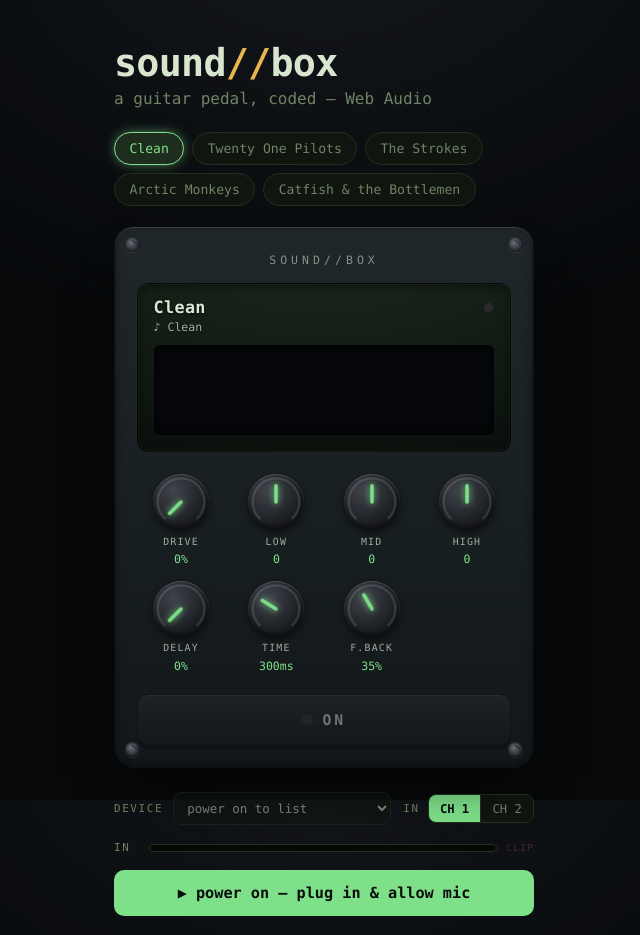
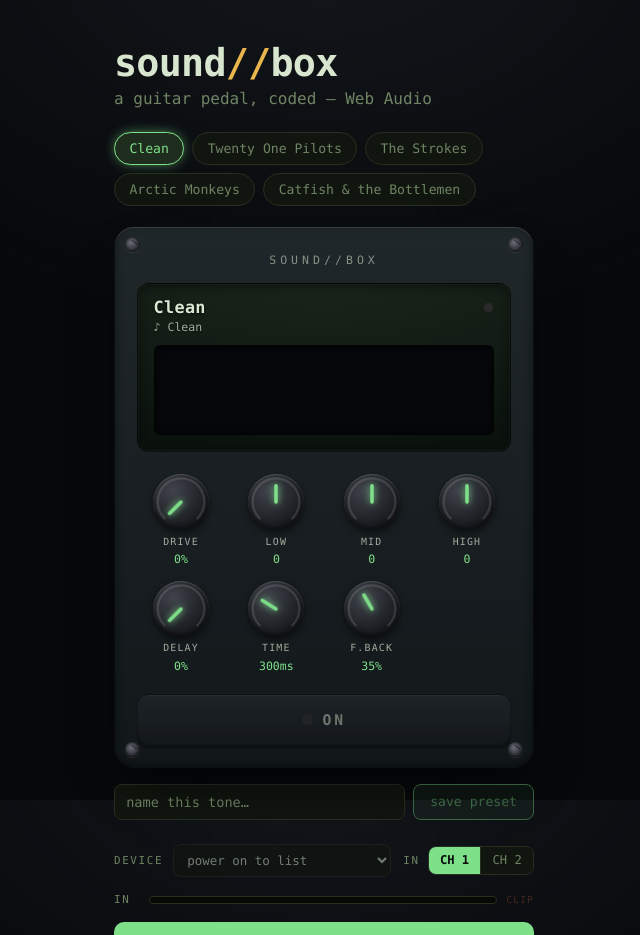
Before and after one commit to dlrztrk00/guitar-sound-effects, a React (Vite) app: page / in a window 1280 px wide. Shown: the top 935 px of the page, without its empty margins (316-956 px from the left). Built offline with nearby package versions, Linux system fonts and the light colour scheme.

Commit message:
Add save-your-own-preset (persists to localStorage)
- tweak the knobs, name the tone, hit save — it's stored in localStorage and
  appears under a ★ Saved artist section, keeping the skin you had
- select or delete saved presets; survives reloads

```diff
--- a/src/App.css
+++ b/src/App.css
@@ -93,6 +93,55 @@ header .sub {
   color: var(--accent);
   border-color: color-mix(in oklab, var(--accent) 55%, transparent);
   background: color-mix(in oklab, var(--accent) 10%, transparent);
+}
+
+/* ── save-your-tone row ──────────────────────────────────────── */
+.save-row {
+  display: flex;
+  gap: 0.5rem;
+  margin-top: 1rem;
+}
+.name-in {
+  flex: 1;
+  min-width: 0;
+  background: var(--ink-2);
+  color: var(--paper);
+  border: 1px solid var(--line);
+  border-radius: 8px;
+  padding: 0.55rem 0.7rem;
+  font-family: inherit;
+  font-size: 0.85rem;
+  outline: none;
+}
+.name-in::placeholder {
+  color: var(--muted);
+}
+.name-in:focus {
+  border-color: color-mix(in oklab, var(--green) 55%, var(--line));
+}
+.save-btn {
+  padding: 0.55rem 1rem;
+  border-radius: 8px;
+  border: 1px solid var(--green);
+  background: color-mix(in oklab, var(--green) 14%, transparent);
+  color: var(--green);
+  font-family: inherit;
+  font-size: 0.82rem;
+  cursor: pointer;
+  white-space: nowrap;
+}
+.save-btn:disabled {
+  opacity: 0.4;
+  cursor: not-allowed;
+}
+.del-btn {
+  padding: 0.55rem 0.75rem;
+  border-radius: 8px;
+  border: 1px solid #e0684c;
+  background: transparent;
+  color: #e0684c;
+  font-family: inherit;
+  cursor: pointer;
 }
 
 /* ── the pedal (a metal enclosure) ───────────────────────────── */
--- a/src/App.tsx
+++ b/src/App.tsx
@@ -3,7 +3,17 @@ import { PedalEngine } from "./audio/engine";
 import { Spectrum } from "./Spectrum";
 import { Meter } from "./Meter";
 import { Knob } from "./Knob";
-import { ARTISTS, DEFAULT_ARTIST, DEFAULT_SONG, type Tone } from "./presets";
+import {
+  ARTISTS,
+  DEFAULT_ARTIST,
+  DEFAULT_SONG,
+  SAVED_SKIN,
+  loadCustoms,
+  saveCustoms,
+  type Tone,
+  type Artist,
+  type Custom,
+} from "./presets";
 import { Mp3Encoder } from "@breezystack/lamejs";
 import "./App.css";
 
@@ -26,6 +36,8 @@ export default function App() {
   const [tone, setTone] = useState<Tone>(
     () => ARTISTS.find((a) => a.id === DEFAULT_ARTIST)!.songs[0].tone
   );
+  const [customs, setCustoms] = useState<Custom[]>(() => loadCustoms());
+  const [presetName, setPresetName] = useState("");
   const [input, setInput] = useState<0 | 1>(0);
   const [devices, setDevices] = useState<MediaDeviceInfo[]>([]);
   const [deviceId, setDeviceId] = useState("");
@@ -33,12 +45,24 @@ export default function App() {
   const [saving, setSaving] = useState(false);
   const [error, setError] = useState<string | null>(null);
 
-  const artist = ARTISTS.find((a) => a.id === artistId)!;
+  // built-in artists + a "Saved" section when the user has presets
+  const savedArtist: Artist = {
+    id: "saved",
+    name: "★ Saved",
+    skin: SAVED_SKIN,
+    songs: customs.map((c) => ({ id: c.id, name: c.name, tone: c.tone })),
+  };
+  const allArtists = customs.length ? [...ARTISTS, savedArtist] : ARTISTS;
+  const artist = allArtists.find((a) => a.id === artistId) ?? ARTISTS[0];
   const song = artist.songs.find((s) => s.id === songId) ?? artist.songs[0];
+  const activeCustom =
+    artistId === "saved" ? customs.find((c) => c.id === songId) : undefined;
+
+  const skin = activeCustom ? activeCustom.skin : artist.skin;
   const base = import.meta.env.BASE_URL;
-  const faceBg = artist.skin.image
-    ? `linear-gradient(180deg, rgba(0,0,0,.30), rgba(0,0,0,.62)), url("${base}${artist.skin.image}") center/cover, ${artist.skin.faceplate}`
-    : artist.skin.faceplate;
+  const faceBg = skin.image
+    ? `linear-gradient(180deg, rgba(0,0,0,.30), rgba(0,0,0,.62)), url("${base}${skin.image}") center/cover, ${skin.faceplate}`
+    : skin.faceplate;
 
   async function handleStart() {
     setError(null);
@@ -64,6 +88,15 @@ export default function App() {
   }
 
   function selectArtist(id: string) {
+    if (id === "saved") {
+      if (!customs.length) return;
+      const c = customs[0];
+      setArtistId("saved");
+      setSongId(c.id);
+      setTone(c.tone);
+      if (engineRef.current) applyTone(engineRef.current, c.tone);
+      return;
+    }
     const a = ARTISTS.find((x) => x.id === id)!;
     const s = a.songs[0];
     setArtistId(id);
@@ -73,7 +106,8 @@ export default function App() {
   }
 
   function selectSong(id: string) {
-    const s = artist.songs.find((x) => x.id === id)!;
+    const s = artist.songs.find((x) => x.id === id);
+    if (!s) return;
     setSongId(id);
     setTone(s.tone);
     if (engineRef.current) applyTone(engineRef.current, s.tone);
@@ -88,6 +122,34 @@ export default function App() {
     else if (k === "delayMix") e.setDelayMix(v);
     else if (k === "delayTime") e.setDelayTime(v);
     else if (k === "delayFb") e.setDelayFeedback(v);
+  }
+
+  function saveCurrent() {
+    const name = presetName.trim();
+    if (!name) return;
+    const id =
+      typeof crypto !== "undefined" && crypto.randomUUID
+        ? crypto.randomUUID()
+        : String(Date.now());
+    const c: Custom = { id, name, tone, skin };
+    const next = [...customs, c];
+    setCustoms(next);
+    saveCustoms(next);
+    setPresetName("");
+    setArtistId("saved");
+    setSongId(id);
+  }
+
+  function deleteCustom(id: string) {
+    const next = customs.filter((c) => c.id !== id);
+    setCustoms(next);
+    saveCustoms(next);
+    // fall back to Clean
+    setArtistId(DEFAULT_ARTIST);
+    setSongId(DEFAULT_SONG);
+    const clean = ARTISTS.find((a) => a.id === DEFAULT_ARTIST)!.songs[0];
+    setTone(clean.tone);
+    if (engineRef.current) applyTone(engineRef.current, clean.tone);
   }
 
   async function onDevice(id: string) {
@@ -156,6 +218,9 @@ export default function App() {
   }
 
   const on = running && !bypassed;
+  const faceName = activeCustom ? activeCustom.name : artist.name;
+  const faceTag =
+    artistId === "saved" ? "★ your preset" : `♪ ${song.name}`;
 
   return (
     <div className="app">
@@ -168,7 +233,7 @@ export default function App() {
 
       {/* artist selector */}
       <div className="presets">
-        {ARTISTS.map((a) => (
+        {allArtists.map((a) => (
           <button
             key={a.id}
             className={`preset ${a.id === artistId ? "sel" : ""}`}
@@ -180,14 +245,14 @@ export default function App() {
         ))}
       </div>
 
-      {/* song selector (only when the artist has more than one) */}
+      {/* song selector (or saved presets) */}
       {artist.songs.length > 1 && (
         <div className="songs">
           {artist.songs.map((s) => (
             <button
               key={s.id}
               className={`song ${s.id === songId ? "sel" : ""}`}
-              style={{ ["--accent" as string]: artist.skin.accent }}
+              style={{ ["--accent" as string]: skin.accent }}
               onClick={() => selectSong(s.id)}
             >
               {s.name}
@@ -200,9 +265,9 @@ export default function App() {
       <div
         className={`pedal ${on ? "on" : "off"}`}
         style={{
-          background: artist.skin.chassis,
-          ["--accent" as string]: artist.skin.accent,
-          ["--ink" as string]: artist.skin.ink,
+          background: skin.chassis,
+          ["--accent" as string]: skin.accent,
+          ["--ink" as string]: skin.ink,
         }}
       >
         <span className="screw tl" />
@@ -214,10 +279,10 @@ export default function App() {
 
         <div className="faceplate" style={{ background: faceBg }}>
           <div className="face-top">
-            <span className="preset-name">{artist.name}</span>
+            <span className="preset-name">{faceName}</span>
             <span className={`dot ${on ? "lit" : ""}`} />
           </div>
-          <p className="preset-tag">♪ {song.name}</p>
+          <p className="preset-tag">{faceTag}</p>
           <div className="screen">
             <Spectrum analyser={running ? engineRef.current!.analyser : null} />
           </div>
@@ -225,25 +290,25 @@ export default function App() {
 
         <div className="deck">
           <Knob label="DRIVE" value={tone.drive} min={0} max={1} step={0.01}
-            display={`${Math.round(tone.drive * 100)}%`} accent={artist.skin.accent}
+            display={`${Math.round(tone.drive * 100)}%`} accent={skin.accent}
             onChange={(v) => setToneVal("drive", v)} />
           <Knob label="LOW" value={tone.low} min={-18} max={18} step={1}
-            display={`${tone.low > 0 ? "+" : ""}${tone.low}`} accent={artist.skin.accent}
+            display={`${tone.low > 0 ? "+" : ""}${tone.low}`} accent={skin.accent}
             onChange={(v) => setToneVal("low", v)} />
           <Knob label="MID" value={tone.mid} min={-18} max={18} step={1}
-            display={`${tone.mid > 0 ? "+" : ""}${tone.mid}`} accent={artist.skin.accent}
+            display={`${tone.mid > 0 ? "+" : ""}${tone.mid}`} accent={skin.accent}
             onChange={(v) => setToneVal("mid", v)} />
           <Knob label="HIGH" value={tone.high} min={-18} max={18} step={1}
-            display={`${tone.high > 0 ? "+" : ""}${tone.high}`} accent={artist.skin.accent}
+            display={`${tone.high > 0 ? "+" : ""}${tone.high}`} accent={skin.accent}
             onChange={(v) => setToneVal("high", v)} />
           <Knob label="DELAY" value={tone.delayMix} min={0} max={1} step={0.01}
-            display={`${Math.round(tone.delayMix * 100)}%`} accent={artist.skin.accent}
+            display={`${Math.round(tone.delayMix * 100)}%`} accent={skin.accent}
             onChange={(v) => setToneVal("delayMix", v)} />
           <Knob label="TIME" value={tone.delayTime} min={0.02} max={1} step={0.01}
-            display={`${Math.round(tone.delayTime * 1000)}ms`} accent={artist.skin.accent}
+            display={`${Math.round(tone.delayTime * 1000)}ms`} accent={skin.accent}
             onChange={(v) => setToneVal("delayTime", v)} />
           <Knob label="F.BACK" value={tone.delayFb} min={0} max={0.9} step={0.01}
-            display={`${Math.round(tone.delayFb * 100)}%`} accent={artist.skin.accent}
+            display={`${Math.round(tone.delayFb * 100)}%`} accent={skin.accent}
             onChange={(v) => setToneVal("delayFb", v)} />
         </div>
 
@@ -251,6 +316,26 @@ export default function App() {
           <span className="stomp-ring" />
           {bypassed ? "BYPASS" : "ON"}
         </button>
+      </div>
+
+      {/* save the current tone as a preset */}
+      <div className="save-row">
+        <input
+          className="name-in"
+          value={presetName}
+          onChange={(e) => setPresetName(e.target.value)}
+          placeholder="name this tone…"
+          onKeyDown={(e) => e.key === "Enter" && saveCurrent()}
+        />
+        <button className="save-btn" onClick={saveCurrent} disabled={!presetName.trim()}>
+          save preset
+        </button>
+        {activeCustom && (
+          <button className="del-btn" title="delete this preset"
+            onClick={() => deleteCustom(activeCustom.id)}>
+            ✕
+          </button>
+        )}
       </div>
 
       {/* rack — utility gear around the pedal */}
@@ -295,8 +380,8 @@ export default function App() {
 
       <footer>
         <p>
-          pick an artist, then a song — the pedal re-dials and re-skins. drag the
-          knobs to tweak, watch the IN meter, hit record to save an mp3.
+          pick an artist &amp; song, tweak the knobs, then name and save your own
+          tone — it lands under ★ Saved and sticks around.
         </p>
       </footer>
     </div>
--- a/src/presets.ts
+++ b/src/presets.ts
@@ -109,3 +109,32 @@ export const ARTISTS: Artist[] = [
 
 export const DEFAULT_ARTIST = "clean";
 export const DEFAULT_SONG = "clean";
+
+// ── user-saved presets (localStorage) ───────────────────────────
+export type Custom = { id: string; name: string; tone: Tone; skin: Skin };
+
+const LS_KEY = "soundbox.customs.v1";
+
+export function loadCustoms(): Custom[] {
+  try {
+    const raw = localStorage.getItem(LS_KEY);
+    return raw ? (JSON.parse(raw) as Custom[]) : [];
+  } catch {
+    return [];
+  }
+}
+
+export function saveCustoms(list: Custom[]): void {
+  try {
+    localStorage.setItem(LS_KEY, JSON.stringify(list));
+  } catch {
+    /* storage full or blocked — ignore */
+  }
+}
+
+export const SAVED_SKIN: Skin = {
+  chassis: "linear-gradient(#26262c, #141419)",
+  faceplate: "radial-gradient(130% 110% at 50% -10%, #2b2b33, #121216)",
+  accent: "#d9c37a",
+  ink: "#efeae0",
+};
```
